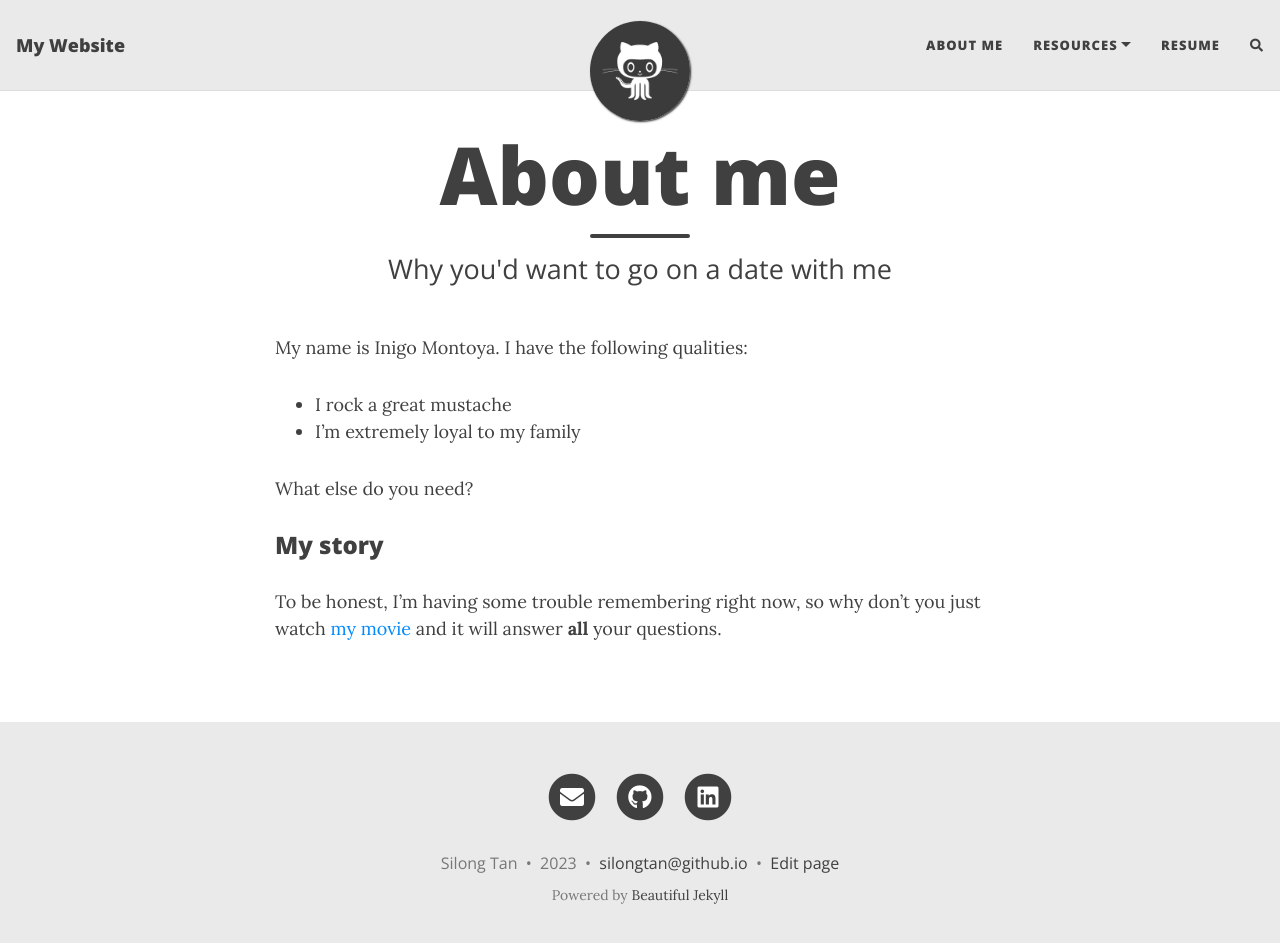
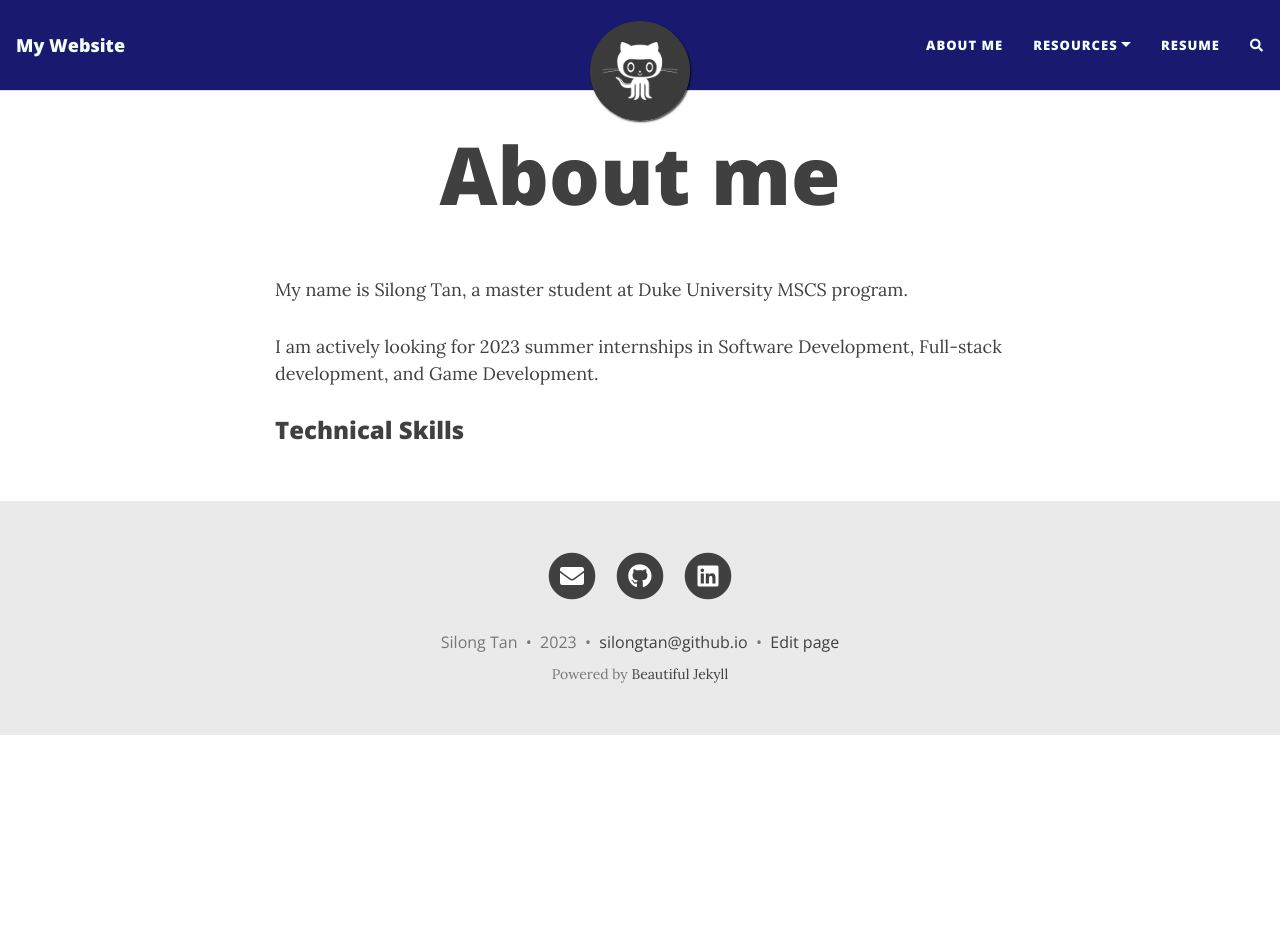
Before and after one commit to silongtan/silongtan.github.io, a Jekyll site: the page built from aboutme.md, in a window 1280 px wide and 956 px high. Shown: the top 943 px of the window. Built offline with Jekyll 4.4.1, drawn with Linux system fonts in a browser that asks for light colours; nearby versions of some CDN libraries; comment, search, counter and statistics services are not loaded.

Commit message:
aboutme and color changes

```diff
--- a/_config.yml
+++ b/_config.yml
@@ -120,8 +120,8 @@
 
 # Personalize the colours in your website. Colour values can be any valid CSS colour
 
-navbar-col: "#EAEAEA"
-navbar-text-col: "#404040"
+navbar-col: "#191970"
+navbar-text-col: "#f5fffa"
 navbar-border-col: "#DDDDDD"
 page-col: "#FFFFFF"
 text-col: "#404040"
--- a/aboutme.md
+++ b/aboutme.md
@@ -1,16 +1,14 @@
 ---
 layout: page
 title: About me
-subtitle: Why you'd want to go on a date with me
+# subtitle: Why you'd want to go on a date with me
 ---
 
-My name is Inigo Montoya. I have the following qualities:
+My name is Silong Tan, a master student at Duke University MSCS program.
 
-- I rock a great mustache
-- I'm extremely loyal to my family
 
-What else do you need?
 
-### My story
+I am actively looking for 2023 summer internships in Software Development, Full-stack development, and Game Development.
 
-To be honest, I'm having some trouble remembering right now, so why don't you just watch [my movie](https://en.wikipedia.org/wiki/The_Princess_Bride_%28film%29) and it will answer **all** your questions.
+
+### Technical Skills
```
